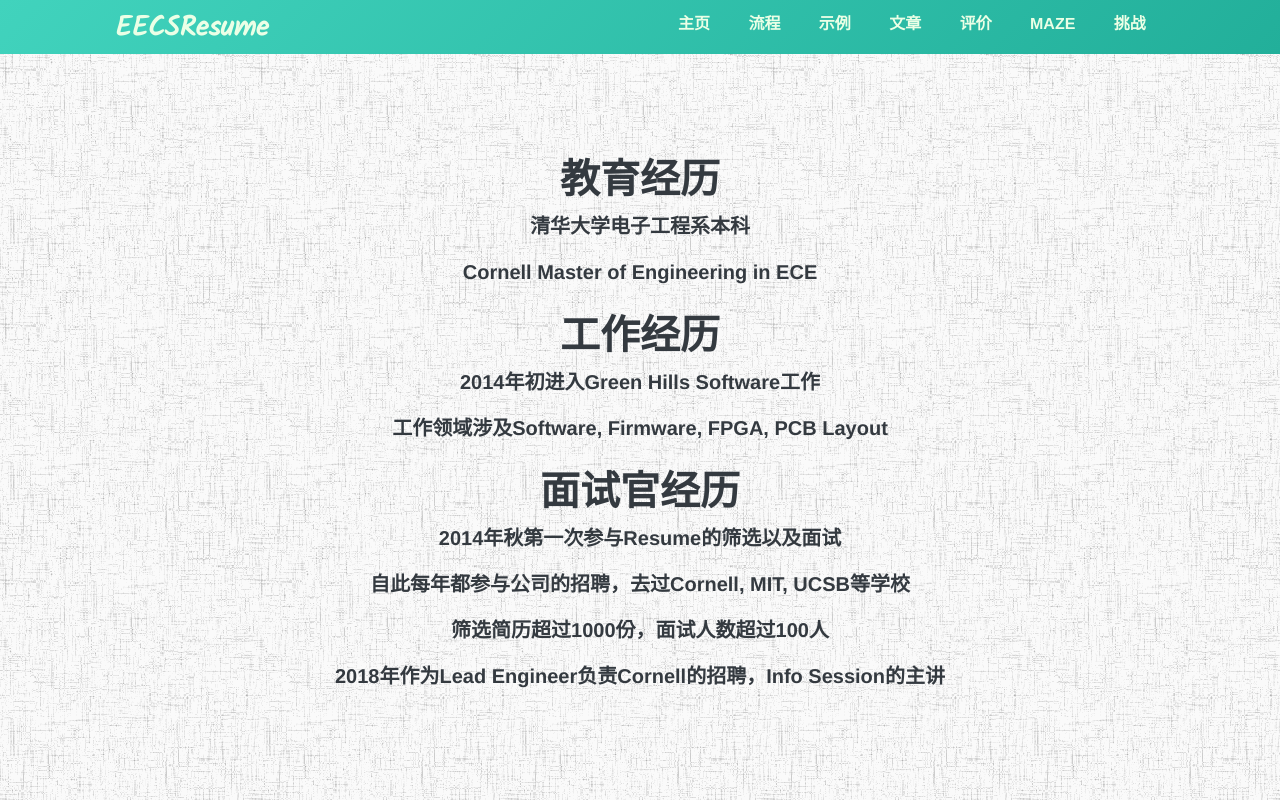
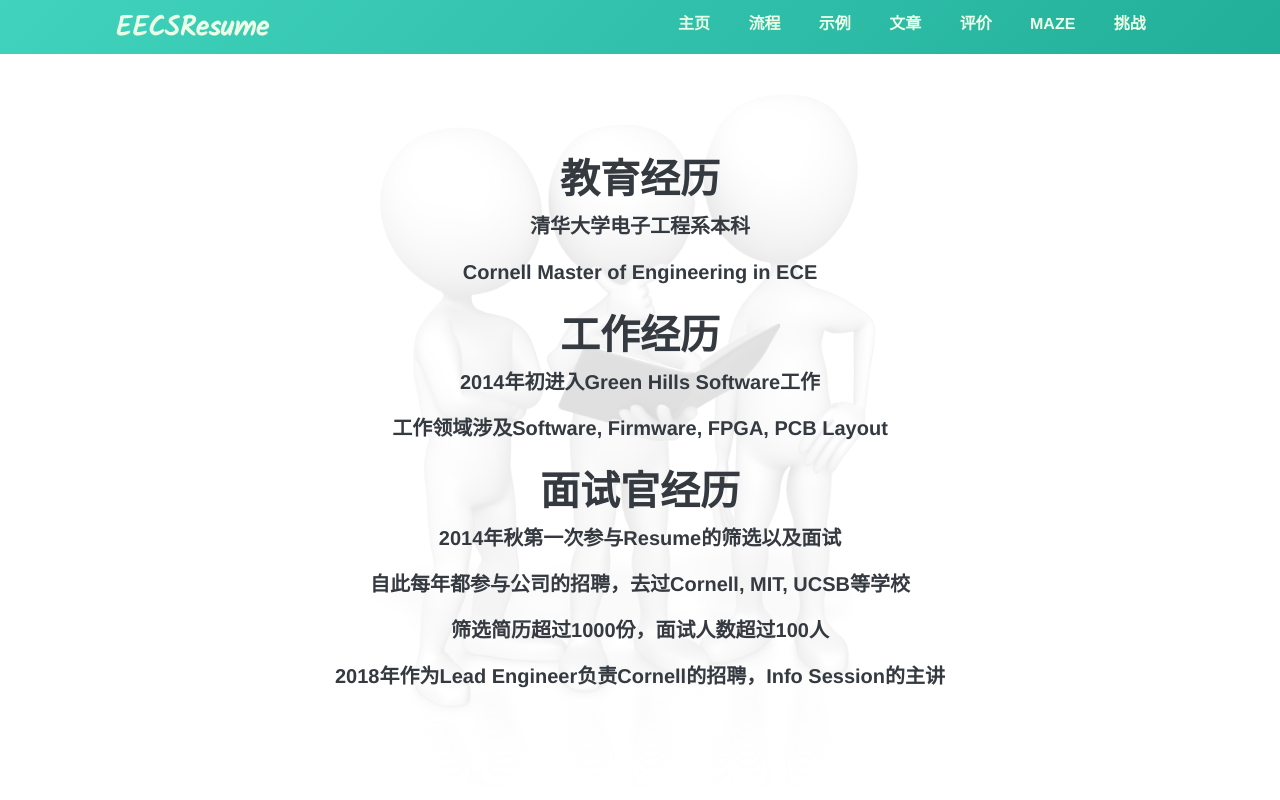
Before and after one commit to gaogaotiantian/eecsresume, a Flask app: page /about in a window 1280 px wide. Run offline with Flask 2, Linux system fonts and the light colour scheme; some libraries are stand-ins or nearby versions.

Commit message:
Change background to something modern

```diff
--- a/static/eecsresume.css
+++ b/static/eecsresume.css
@@ -51,8 +51,7 @@ a:hover {
 html,
 body {
   height: 100%;
-  background-color: #FAFAFA;
-  background-image: url("background.png");
+  background-repeat: no-repeat;
   font-family: helvetica, Georgia, 'Times New Roman', Times, "Microsoft YaHei", "微软雅黑", "STXiHei", "华文细黑", serif;
 }
 
@@ -62,6 +61,26 @@ body {
   color: #343a40;
   /*text-shadow: 0 .05rem .1rem rgba(0, 0, 0, .5);
   box-shadow: inset 0 0 5rem rgba(0, 0, 0, .5);*/
+}
+
+body:before {
+    content: ' ';
+    display: block;
+    position: absolute;
+    left: 0;
+    top: 10%;
+    width: 100%;
+    height: 90%;
+    z-index: -1;
+    opacity: 0.15;
+    background-image: url('background-img.png');
+    background-repeat: no-repeat;
+    background-position: 50% 0;
+    -ms-background-size: contain;
+    -o-background-size: contain;
+    -moz-background-size: contain;
+    -webkit-background-size: contain;
+    background-size: contain;
 }
 
 /*
```
Also changed, not shown: static/background-img.png (added).
